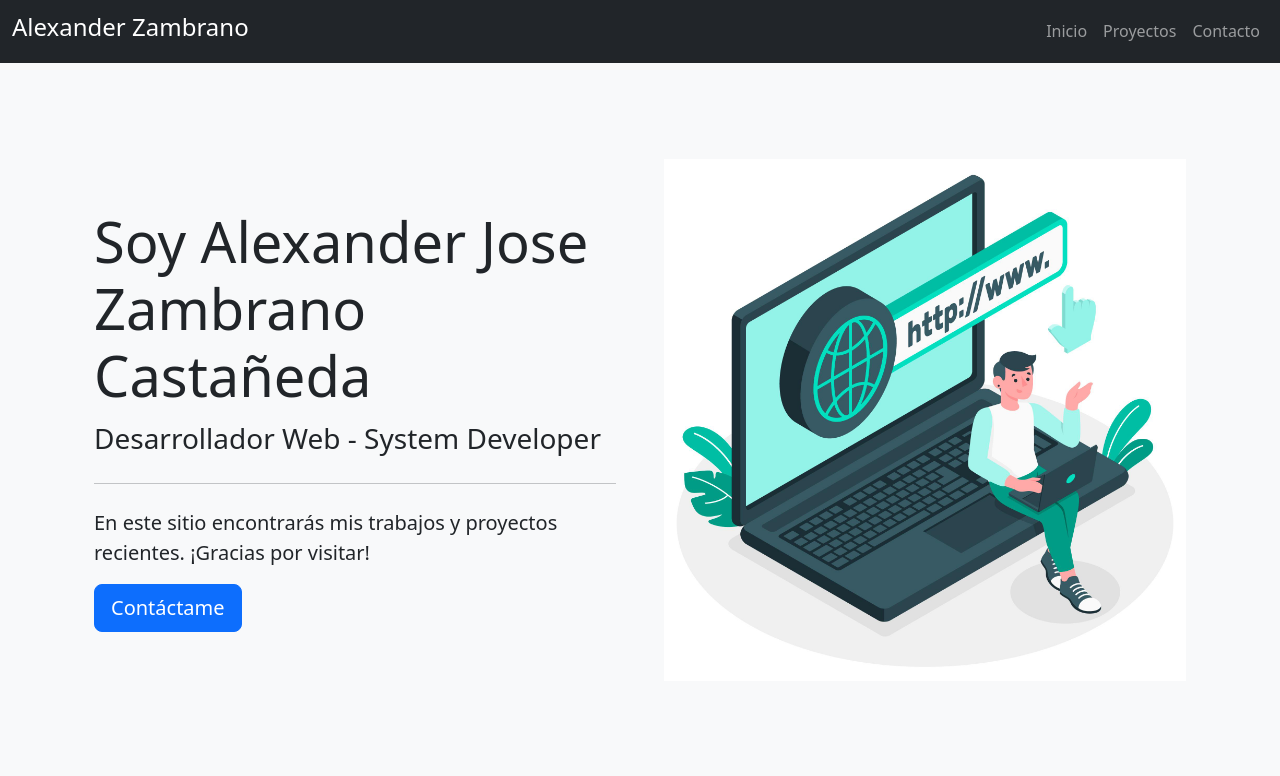
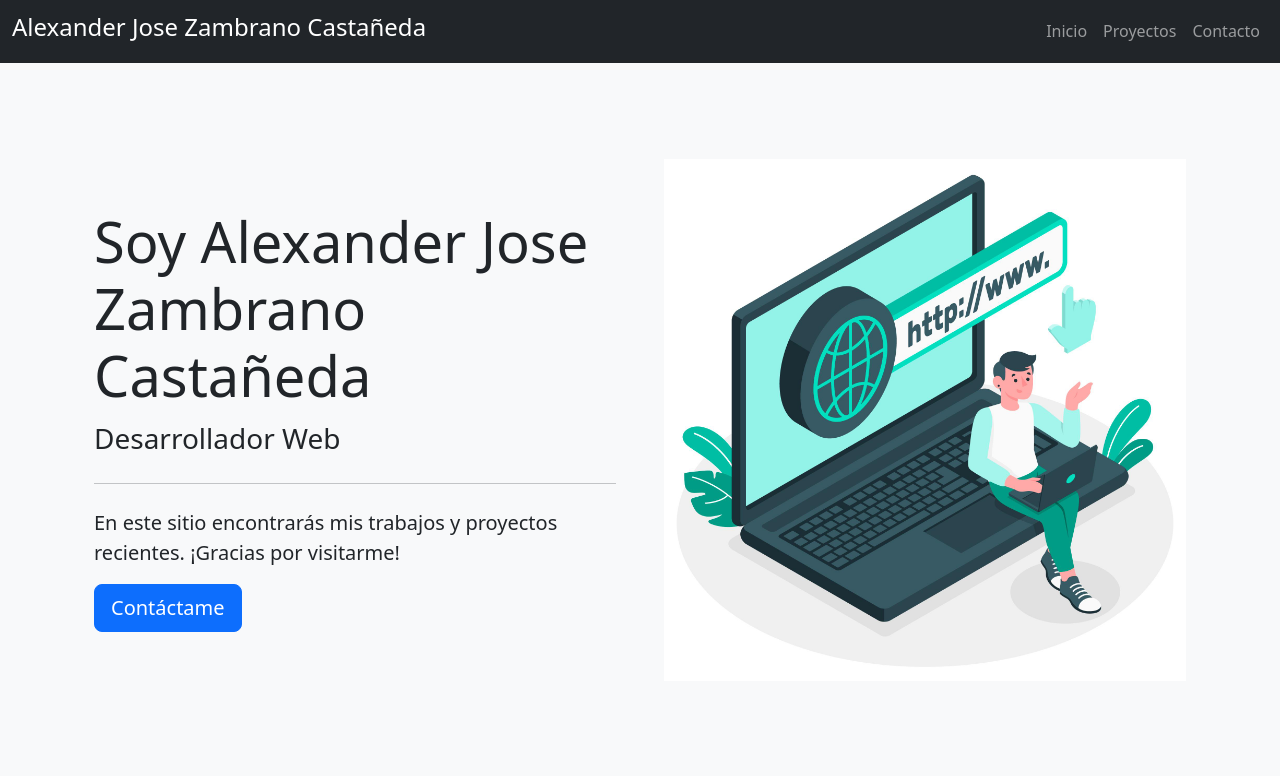
Before and after one commit to alexzam3007/Curso_Git_Github, a Flask app: page / in a window 1280 px wide. Shown: the top 776 px of the page. Run offline with Flask 3, Linux system fonts and the light colour scheme; some libraries are stand-ins or nearby versions.

Commit message:
modificando desde otra rama

```diff
--- a/templates/home.html
+++ b/templates/home.html
@@ -7,9 +7,9 @@
             </div>
             <div class="col-lg-6">
                 <h2 class="display-4">Soy Alexander Jose Zambrano Castañeda</h2>
-                <p class="lead fs-3">Desarrollador Web - System Developer</p>
+                <p class="lead fs-3">Desarrollador Web</p>
                 <hr class="my-4">
-                <p class="fs-5">En este sitio encontrarás mis trabajos y proyectos recientes. ¡Gracias por visitar!</p>
+                <p class="fs-5">En este sitio encontrarás mis trabajos y proyectos recientes. ¡Gracias por visitarme!</p>
                 <a class="btn btn-primary btn-lg" href="#contact" role="button">Contáctame</a>
             </div>
         </div>
--- a/templates/nav.html
+++ b/templates/nav.html
@@ -1,7 +1,7 @@
 <nav class="navbar navbar-expand-lg navbar-dark bg-dark">
     <div class="container-fluid">
         <div class="d-flex navbar-brand">
-            <h1 class="fs-4">Alexander Zambrano</h1>
+            <h1 class="fs-4">Alexander Jose Zambrano Castañeda</h1>
         </div>
 
         <button class="navbar-toggler" type="button" data-bs-toggle="collapse" data-bs-target="#navbarNav"
```
